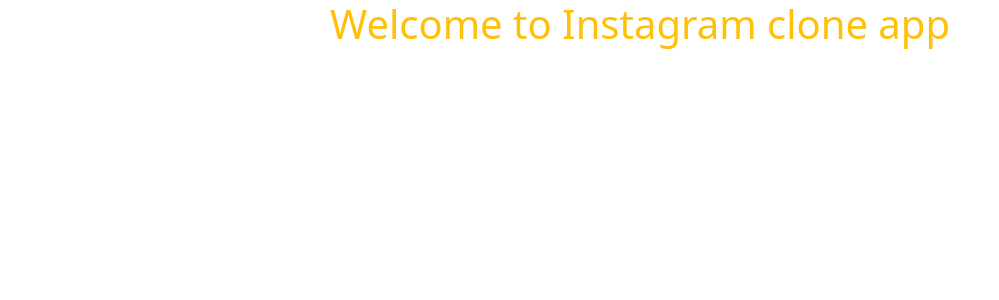
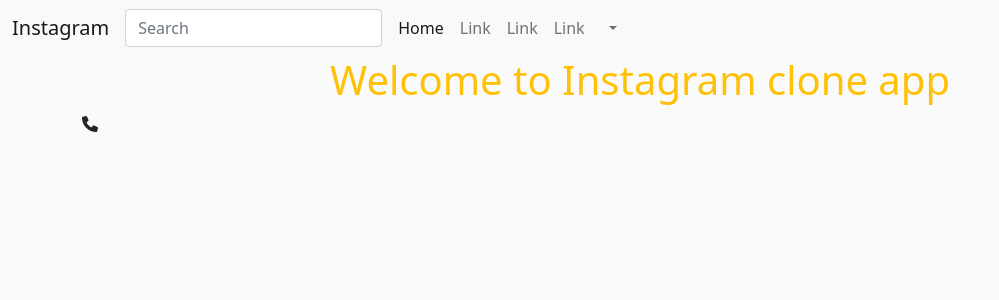
Before and after one commit to Isaac-kiptoo-kilimo/Istagram-app, a Django app: page / in a window 1280 px wide. Shown: the top 300 px of the page, without its empty margins (0-999 px from the left). Run offline with Django 4.2, Linux system fonts and the light colour scheme; data that the repository does not hold is empty; some libraries are stand-ins or nearby versions.

Commit message:
feature:added the navbar

```diff
--- a/static/css/style.css
+++ b/static/css/style.css
@@ -3,3 +3,6 @@
     margin: 0;
     box-sizing: border-box;
 }
+body{
+    background-color: #FAFAFA;
+}
--- a/templates/base.html
+++ b/templates/base.html
@@ -7,6 +7,11 @@
     <meta name="viewport" content="width=device-width, initial-scale=1.0">
     <title>Instagram || Isaac Kiptoo Kilimo</title>
     <link href="https://cdn.jsdelivr.net/npm/bootstrap@5.0.2/dist/css/bootstrap.min.css" rel="stylesheet" integrity="sha384-EVSTQN3/azprG1Anm3QDgpJLIm9Nao0Yz1ztcQTwFspd3yD65VohhpuuCOmLASjC" crossorigin="anonymous">
+    <link rel="preconnect" href="https://fonts.googleapis.com">
+    <link rel="preconnect" href="https://fonts.gstatic.com" crossorigin>
+    <link href="https://fonts.googleapis.com/css2?family=Acme&family=Fredoka+One&family=Poppins:ital,wght@0,400;0,600;0,700;1,300;1,400;1,600&display=swap" rel="stylesheet">
+    <link rel="stylesheet" href="https://cdnjs.cloudflare.com/ajax/libs/font-awesome/6.0.0-beta3/css/all.min.css" integrity="sha512-Fo3rlrZj/k7ujTnHg4CGR2D7kSs0v4LLanw2qksYuRlEzO+tcaEPQogQ0KaoGN26/zrn20ImR1DfuLWnOo7aBA==" crossorigin="anonymous" referrerpolicy="no-referrer"
+    />
     <link rel="stylesheet" href="{% static 'css/style.css' %}">
 </head>
 <body>
@@ -15,6 +20,10 @@
     {% endblock %}
     {% include 'components/footer.html' %}
 
+    <script src="https://cdn.jsdelivr.net/npm/@popperjs/core@2.10.2/dist/umd/popper.min.js" integrity="sha384-7+zCNj/IqJ95wo16oMtfsKbZ9ccEh31eOz1HGyDuCQ6wgnyJNSYdrPa03rtR1zdB" crossorigin="anonymous"></script>
+
+    <script src="https://code.jquery.com/jquery-3.6.0.min.js" integrity="sha256-/xUj+3OJU5yExlq6GSYGSHk7tPXikynS7ogEvDej/m4=" crossorigin="anonymous"></script>
+    <script src="https://code.jquery.com/jquery-3.6.0.min.js" integrity="sha256-/xUj+3OJU5yExlq6GSYGSHk7tPXikynS7ogEvDej/m4=" crossorigin="anonymous"></script>
     <script src="https://cdn.jsdelivr.net/npm/bootstrap@5.0.2/dist/js/bootstrap.bundle.min.js" integrity="sha384-MrcW6ZMFYlzcLA8Nl+NtUVF0sA7MsXsP1UyJoMp4YLEuNSfAP+JcXn/tWtIaxVXM" crossorigin="anonymous"></script>
 </body>
 </html>
--- a/templates/components/navbar.html
+++ b/templates/components/navbar.html
@@ -0,0 +1,46 @@
+<nav class="navbar navbar-expand-lg navbar-light bg-light">
+    <div class="container-fluid">
+      <a class="navbar-brand" href="#">Instagram</a>
+      <button class="navbar-toggler" type="button" data-bs-toggle="collapse" data-bs-target="#navbarSupportedContent" aria-controls="navbarSupportedContent" aria-expanded="false" aria-label="Toggle navigation">
+        <span class="navbar-toggler-icon"></span>
+      </button>
+      <form class="d-flex">
+        <input class="form-control me-2" type="search" placeholder="Search" aria-label="Search">
+        <!-- <button class="btn btn-outline-success" type="submit">Search</button> -->
+      </form>
+      <div class="collapse navbar-collapse" id="navbarSupportedContent">
+        <ul class="navbar-nav me-auto mb-2 mb-lg-0">
+          <li class="nav-item">
+            <a class="nav-link active" aria-current="page" href="#">Home</a>
+          </li>
+          <li class="nav-item">
+            <a class="nav-link" href="#">Link</a>
+          </li>
+          <li class="nav-item">
+            <a class="nav-link" href="#">Link</a>
+          </li>
+          <i class="fab-regular fab-compass"></i>
+          <a href="">
+
+          </a>
+          <li class="nav-item">
+            <a class="nav-link" href="#">Link</a>
+          </li>
+          <li class="nav-item dropdown">
+            <a class="nav-link dropdown-toggle" href="#" id="navbarDropdown" role="button" data-bs-toggle="dropdown" aria-expanded="false">
+                <img src="{{image.profile_img.url}}" alt="{{image.profile_img}}">
+            </a>
+            <ul class="dropdown-menu" aria-labelledby="navbarDropdown">
+              <li><a class="dropdown-item" href="#">Profile</a></li>
+              <li><a class="dropdown-item" href="#">Saved</a></li>
+              <li><a class="dropdown-item" href="#">Settings</a></li>
+              <li><a class="dropdown-item" href="#">Switch Accounts</a></li>
+              <li><hr class="dropdown-divider"></li>
+              <li><a class="dropdown-item" href="#">LogOut</a></li>
+            </ul>
+          </li>
+        </ul>
+
+      </div>
+    </div>
+  </nav>
--- a/templates/pages/index.html
+++ b/templates/pages/index.html
@@ -2,6 +2,9 @@
 {% block content %}
 <div class="container">
     <h1 class="text-center text-warning">Welcome to Instagram clone app</h1>
+    <!-- <i class="fab-regular fab-compass"></i> -->
+    <div class="fas fa-phone"></div>
+    <i class="fab-regular fab-compass"></i>
     <div class="row">
         {% for image in images %}
         <div class="col-md-4">
```
